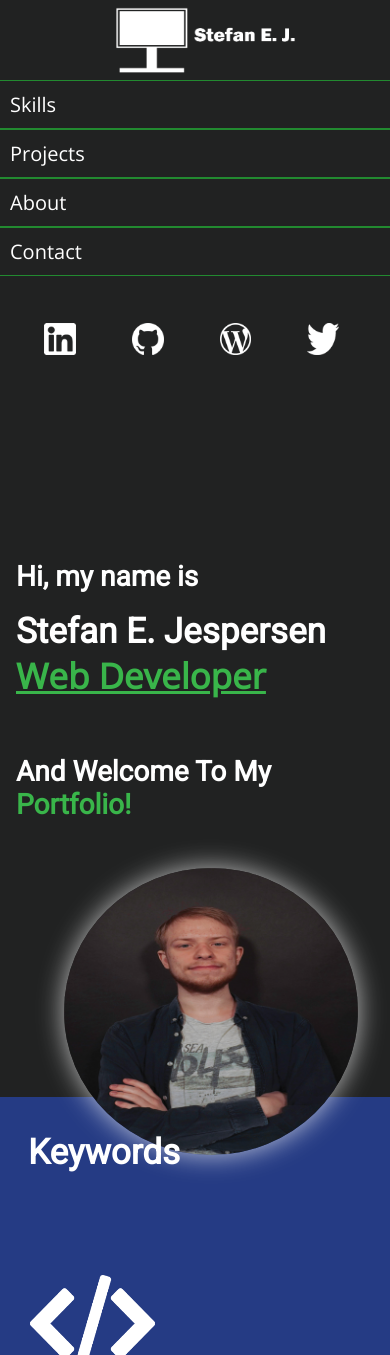
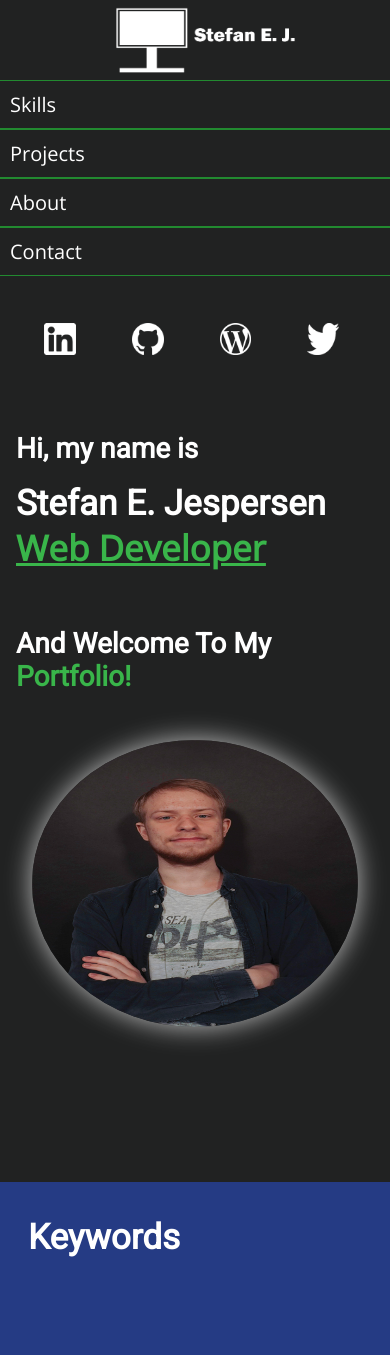
Before and after one commit to sej3686/vue-portfolio, a Vue app: page / in a window 390 px wide. Shown: the top 1355 px of the page. Built offline with nearby package versions, Linux system fonts and the light colour scheme.

Commit message:
another minor responsive update

```diff
--- a/src/assets/sass/responsive.scss
+++ b/src/assets/sass/responsive.scss
@@ -504,10 +504,9 @@ $darkGreenColor: #228A30;
 //Mobile devices
 @media only screen and (max-width: 425px) {
     header {
-        height: 130vh !important;
+        height: 140vh !important;
 
         nav {
-            // background-color: green;
             border: 0 !important;
             display: flex;
             flex-direction: column;
@@ -515,7 +514,6 @@ $darkGreenColor: #228A30;
             width: 100%;
 
             .main-menu {
-                // background-color: red;
                 display: flex;
                 flex-direction: column;
                 margin-left: 0 !important;
@@ -564,9 +562,8 @@ $darkGreenColor: #228A30;
         } // Nav
 
         .header-box-wrapper {
-            // background-color: deeppink;
             flex-direction: column;
-            margin-top: 18em;
+            margin-top: 10em;
 
             .header-div-left {
                 margin-top: 0 !important;
@@ -582,14 +579,13 @@ $darkGreenColor: #228A30;
             }
 
             .header-div-right {
-                // background-color: aqua;
                 height: 34vh !important;
                 margin-top: 15em !important;
                 width: 100% !important;
 
                 .header-div-right-imagebox {
                     height: 100% !important;
-                    padding-left: 4em;
+                    padding-left: 2em;
 
                     .header-div-right-img {
                         height: 100% !important;
@@ -618,7 +614,7 @@ $darkGreenColor: #228A30;
 
     #projects {
         // background-color: yellow;
-        height: 140vh !important;
+        height: 145vh !important;
 
         h2 {
             padding-left: 0.8em;
```
